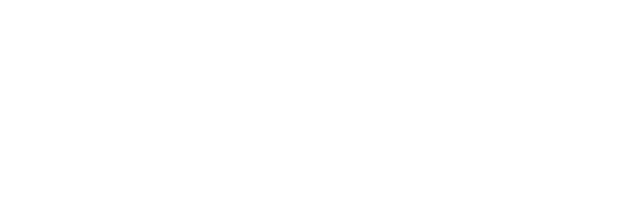
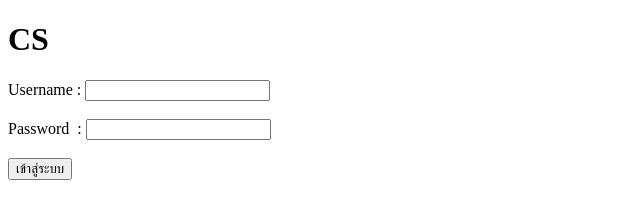
Before and after one commit to 59024077/myproject, a plain HTML site: page index.html in a window 1280 px wide. Shown: the whole page, without its empty margins (0-640 px from the left). Drawn offline with Linux system fonts and the light colour scheme.

Commit message:
Update index.html

```diff
--- a/index.html
+++ b/index.html
@@ -1,10 +1,17 @@
 <!DOCTYPE html>
 <html>
 <head>
-<title>SE</title>
+<title>CS</title>
 </head>
 
 <body>
+    <h1>CS</h1>
+    <form action="index.php" method="GET">
+            <input type="hidden" name="GET">
+            Username : <input type="text" name="Username"> <br><br>
+            Password &nbsp;: <input type="password"name="Password"> <br><br>
+            <input type="submit" value="เข้าสู่ระบบ">
+     </form>
 </body>
 
 </html>
```
